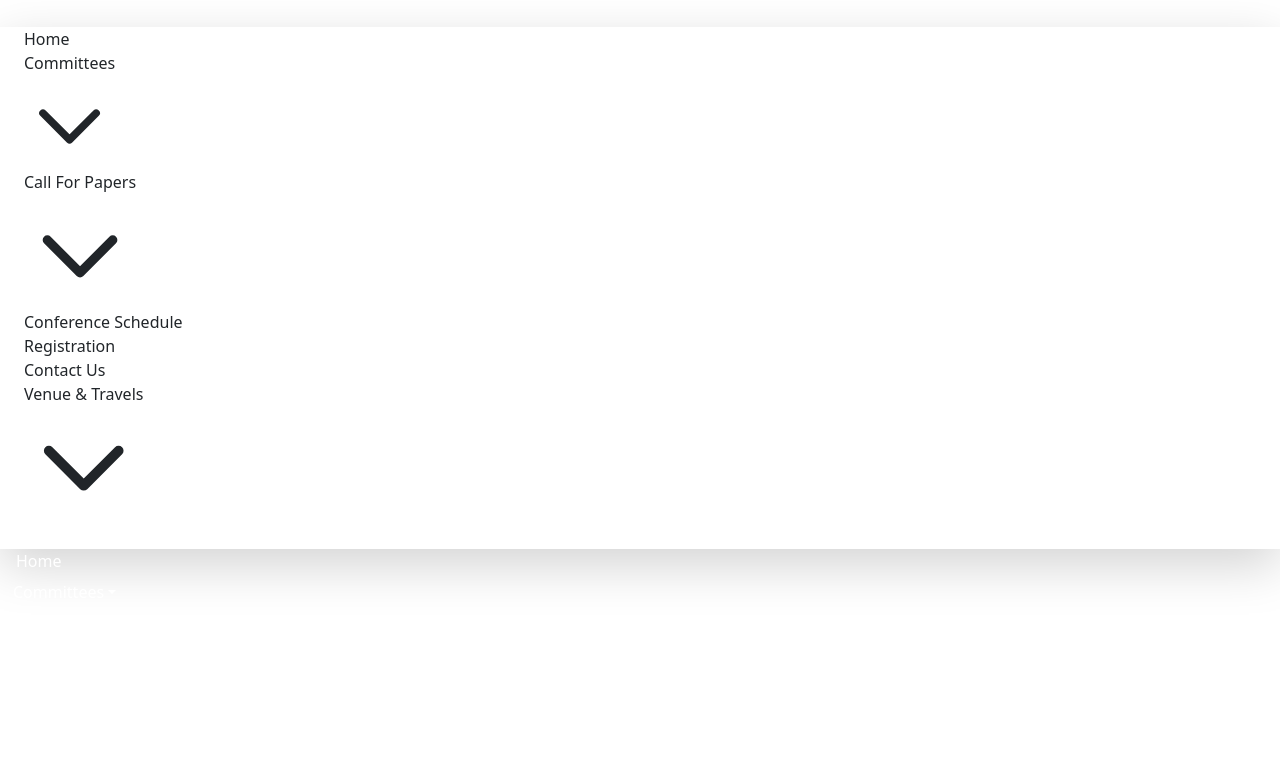
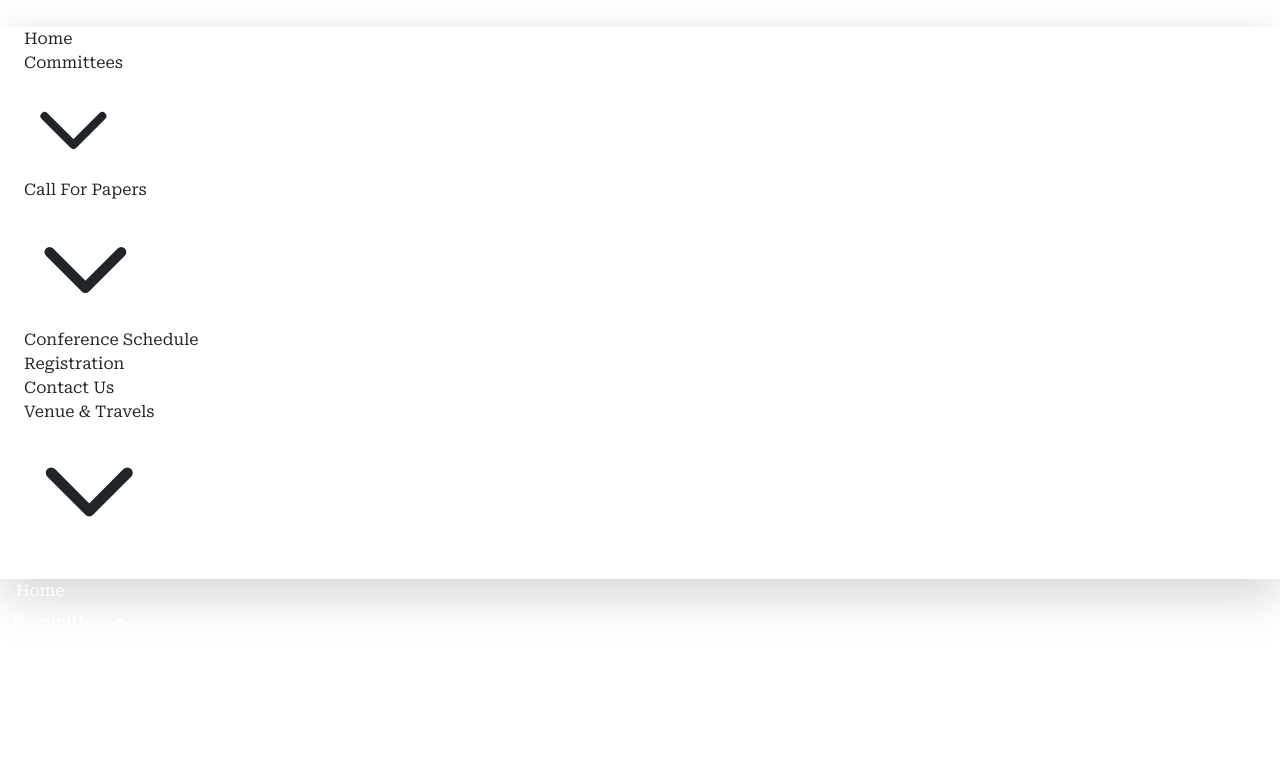
Before and after one commit to KumarAr0631F/ICASS-2026, a React (Vite) app: page / in a window 1280 px wide. Shown: the part 2000-2757 px from the top of the page. Built offline with nearby package versions, Linux system fonts and the light colour scheme.

Commit message:
update the tracks page

```diff
--- a/src/components/Navbar.jsx
+++ b/src/components/Navbar.jsx
@@ -296,7 +296,7 @@ const Navbar = () => {
         {/* Navbar Container */}
         <div className="flex items-center justify-between">
           {/* Navigation Links */}
-          <div className="flex items-center text-xl space-x-6">
+          <div className="flex items-center text-lg space-x-6">
             {/* Home Link */}
             <NavLink
               onClick={window.scrollTo(0, 0)}
@@ -308,7 +308,7 @@ const Navbar = () => {
 
             <div className="dropdown-center">
               <button
-                className="btn text-white border-none hover:bg-blue-600 font-semibold text-xl dropdown-toggle"
+                className="btn text-white border-none hover:bg-blue-600 font-semibold text-lg dropdown-toggle"
                 type="button"
                 data-bs-toggle="dropdown"
                 aria-expanded="false"
@@ -366,7 +366,7 @@ const Navbar = () => {
 
             <div className="dropdown-center">
               <button
-                className="btn text-white border-none hover:bg-blue-600 font-semibold text-xl dropdown-toggle"
+                className="btn text-white border-none hover:bg-blue-600 font-semibold text-lg dropdown-toggle"
                 type="button"
                 data-bs-toggle="dropdown"
                 aria-expanded="false"
@@ -404,7 +404,7 @@ const Navbar = () => {
 
             <div className="dropdown-center">
               <button
-                className="btn text-white border-none hover:bg-blue-600 font-semibold text-xl dropdown-toggle"
+                className="btn text-white border-none hover:bg-blue-600 font-semibold text-lg dropdown-toggle"
                 type="button"
                 data-bs-toggle="dropdown"
                 aria-expanded="false"
--- a/src/index.css
+++ b/src/index.css
@@ -1,7 +1,12 @@
+@import url('https://fonts.googleapis.com/css2?family=Roboto+Serif:wght@400;700&display=swap');
+
 @tailwind base;
 @tailwind components;
 @tailwind utilities;
 
+body {
+  font-family: 'Roboto Serif', serif;
+}
 
 .manavheadig{
     display : grid ;
--- a/src/pages/Tracks.jsx
+++ b/src/pages/Tracks.jsx
@@ -2,11 +2,11 @@ import React from "react";
 
 const Tracks = () => {
   return (
-    <div className="px-4 py-4 sm:px-6 sm:py-6 w-full overflow-x-hidden min-w-0 flex flex-col items-center">
+    <div className="px-4 py-4 sm:px-6 sm:py-6 w-full overflow-x-hidden min-w-0">
       <h3 className="text-blue-700 text-xl sm:text-2xl font-bold mb-4 sm:mb-6 text-center w-full">
         Conference Tracks
       </h3>
-      <p className="text-justify w-full max-w-3xl mx-auto mb-4">
+      <p className="text-justify w-full  mb-4">
         The conference <strong>ICASS-2026</strong> aims to foster on the theme
         <b>
           <em>“Harnessing AI for a Digital Future”</em>
@@ -16,7 +16,7 @@ const Tracks = () => {
         will feature the following tracks and related topics (but not limited
         to):
       </p>
-      <div className="flex flex-col gap-4 w-full max-w-3xl mx-auto">
+      <div className="flex flex-col gap-4 w-full ">
         {/* Track 1 */}
         <div className="bg-white rounded-lg w-full overflow-x-hidden break-words">
           <strong>
```
